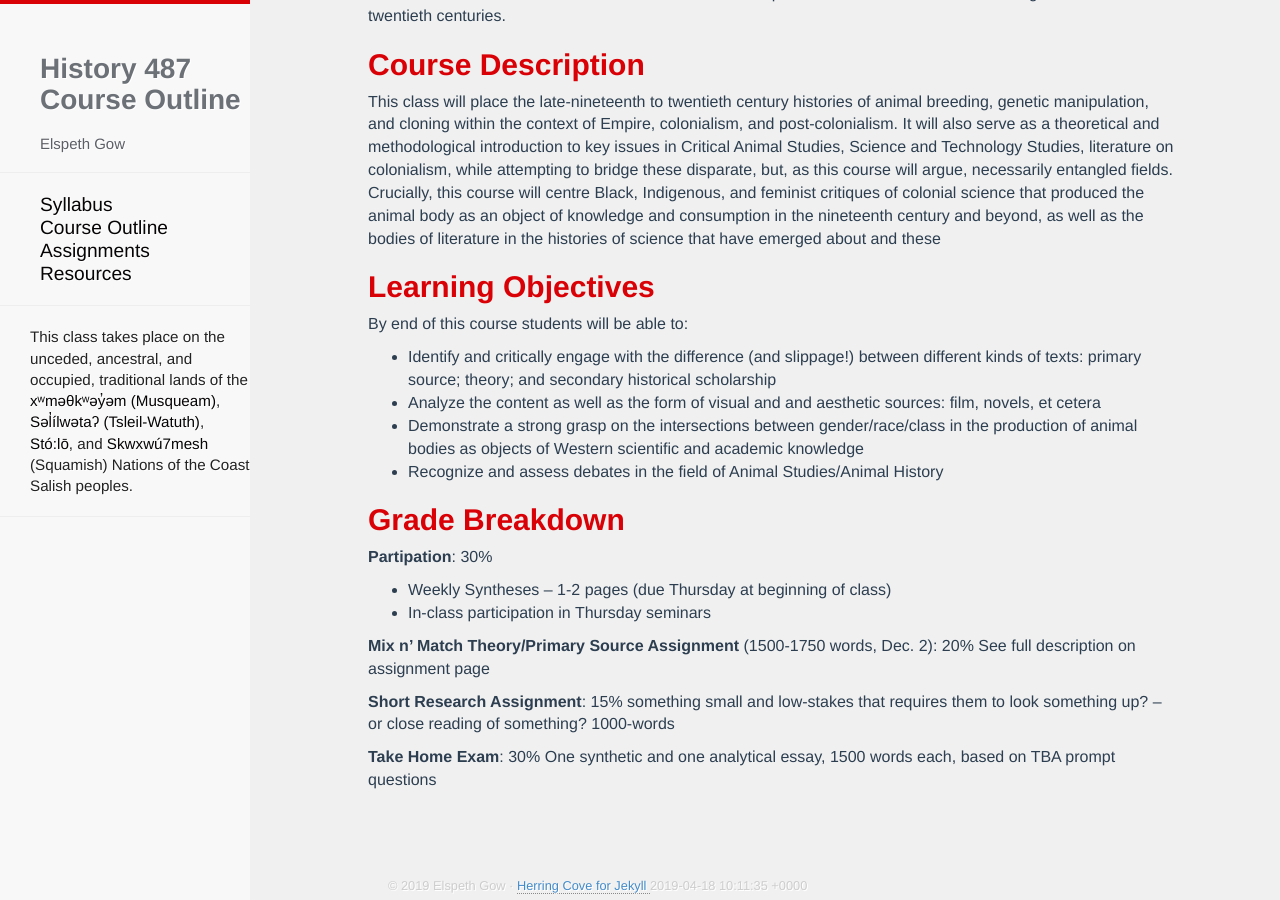
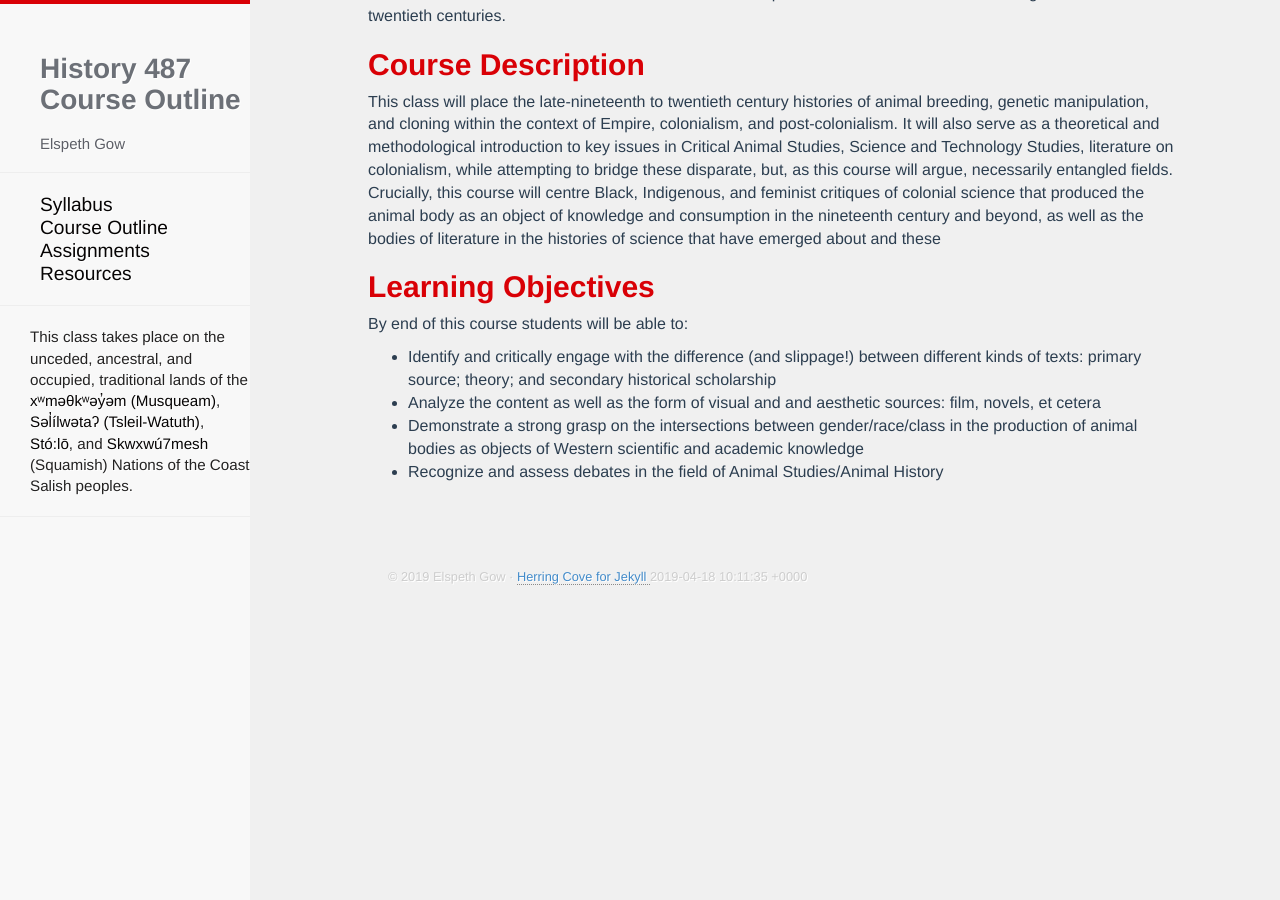
Before and after one commit to esgow/HIST487, a Jekyll site: the page built from index.md, in a window 1280 px wide and 900 px high, scrolled down 838 px. Built offline with Jekyll 4.4.1, drawn with Linux system fonts in a browser that asks for light colours; nearby versions of some CDN libraries; Markdown is read by kramdown in place of the engine named in the settings; our own code applies the rules of GitHub Pages for plain Markdown files; after the commit the page ends 1430 px from its top, so only the background shows below that.

Commit message:
Update index.md

```diff
--- a/index.md
+++ b/index.md
@@ -19,18 +19,3 @@ By end of this course students will be able to:
 * Analyze the content as well as the form of visual and and aesthetic sources: film, novels, et cetera
 * Demonstrate a strong grasp on the intersections between gender/race/class in the production of animal bodies as objects of Western scientific and academic knowledge
 * Recognize and assess debates in the field of Animal Studies/Animal History
-
-## Grade Breakdown
-
-**Partipation**: 30%
-* Weekly Syntheses – 1-2 pages (due Thursday at beginning of class)
-* In-class participation in Thursday seminars
-
-**Mix n' Match Theory/Primary Source Assignment** (1500-1750 words, Dec. 2): 20%
-See full description on assignment page
-
-**Short Research Assignment**: 15%
-something small and low-stakes that requires them to look something up? – or close reading of something? 1000-words
-
-**Take Home Exam**: 30%
-One synthetic and one analytical essay, 1500 words each, based on TBA prompt questions
```
